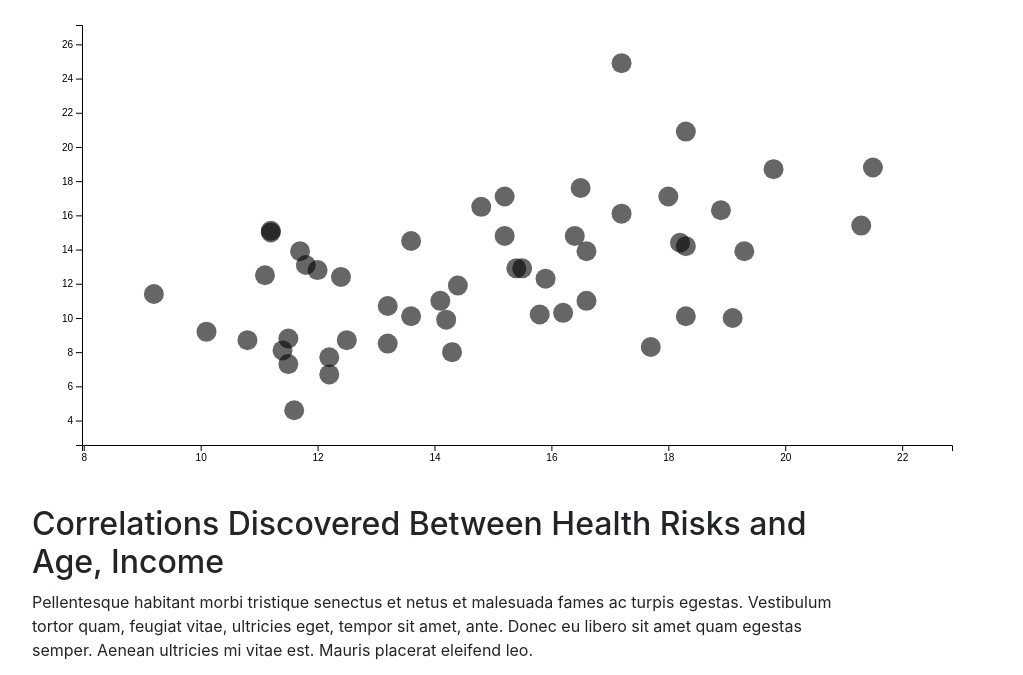
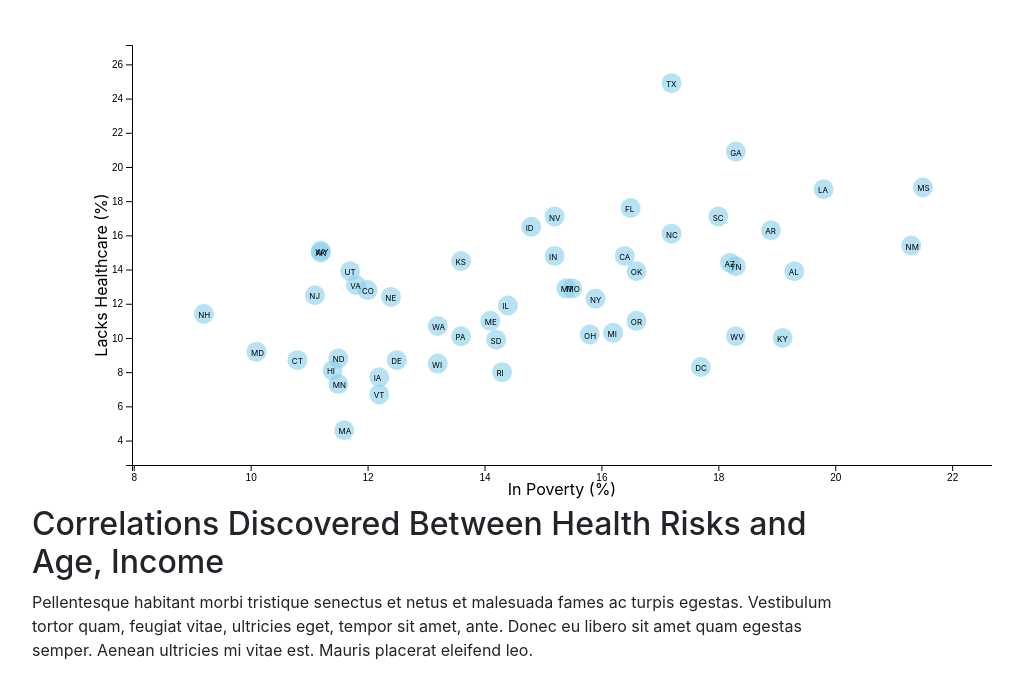
Before and after one commit to davidgmathews/HW_16_D3, a plain HTML site: page index.html in a window 1280 px wide. Shown: the part 51-726 px from the top of the page, without its empty margins (53-1076 px from the left). Drawn offline with nearby package versions, Linux system fonts and the light colour scheme.

Commit message:
complete

```diff
--- a/assets/js/app.js
+++ b/assets/js/app.js
@@ -1,113 +1,5 @@
-// // @TODO: YOUR CODE HERE!
-// // Step 1: Set up our chart
-// //= ================================
-// var svgWidth = 960;
-// var svgHeight = 500;
 
-// var margin = {
-//   top: 20,
-//   right: 40,
-//   bottom: 60,
-//   left: 50
-// };
-
-// var width = svgWidth - margin.left - margin.right;
-// var height = svgHeight - margin.top - margin.bottom;
-
-// // Step 2: Create an SVG wrapper,
-// // append an SVG group that will hold our chart,
-// // and shift the latter by left and top margins.
-// // =================================
-// var svg = d3
-//   .select("#scatter")
-//   .append("svg")
-//   .attr("width", svgWidth)
-//   .attr("height", svgHeight);
-
-// var chartGroup = svg.append("g")
-//   .attr("transform", `translate(${margin.left}, ${margin.top})`);
-
-// // Step 3:
-// // Import data from the donuts.csv file
-// // =================================
-// d3.csv("../HW_16_D3/assets/data/data.csv", healthData=> {
-
-
-//   console.log(healthData);
-
-//   // Format the data
-//   healthData.forEach(data=> {
-
-//     data.poverty = +data.poverty;
-//     data.healthcare = +data.healthcare;
-//   });
-
-//   // Step 5: Create the scales for the chart
-//   // =================================
-//   var xLinearScale = d3.scaleLinear()
-//     .domain(d3.extent(healthData, d => d.poverty))
-//     .range([0, width]);
-
-//   var yLinearScale = d3.scaleLinear().range([height, 0]);
-
-//   // Step 6: Set up the y-axis domain
-//   // ==============================================
-//   // @NEW! determine the max y value
-//   // find the max of the morning data
-//   var yMax = d3.max(healthData, d => d.healthcare);
-//   console.log(yMax);
-
-//   // Use the yMax value to set the yLinearScale domain
-//   yLinearScale.domain([0, yMax]);
-
-
-//   // Step 7: Create the axes
-//   // =================================
-//   var bottomAxis = d3.axisBottom(xLinearScale);
-//   var leftAxis = d3.axisLeft(yLinearScale);
-
-//   // Step 8: Append the axes to the chartGroup
-//   // ==============================================
-//   // Add x-axis
-//   chartGroup.append("g")
-//     .attr("transform", `translate(0, ${height})`)
-//     .call(bottomAxis);
-
-//   // Add y-axis
-//   chartGroup.append("g").call(leftAxis);
-
-//   // Step 9: Set up two line generators and append two SVG paths
-//   // ==============================================
-
-//   // Line generator for data
-//   var line1 = d3.line()
-//     .x(d => xLinearScale(d.poverty))
-//     .y(d => yLinearScale(d.healthcare));
-//   console.log("showing line1");
-//   console.log(line1);
-
-//   // Append a path for line1
-//   chartGroup
-//     .append("scatter")
-//     .attr("d", line1(healthData))
-
-//     .classed("line green", true);
-//   // var circles = svg.selectAll("circle");
-//   // circles.data(healthData)
-//   //   .enter()
-//   //   .append("circle")
-//   //   .attr("cx", d=>{return +d.poverty;})
-//   //   .attr("cy", d=>{return +d.healthcare;})
-//   //   .attr("r", 5)
-//   //   .attr("stroke", "black")
-//   //   .attr("stroke-width", "5")
-//   //   .attr("fill", "red");
-
-//   // console.log(circles);
-
-// });
-
-// data that you want to plot, I've used separate arrays for x and y values
+//reading in data to plot
 d3.csv("../HW_16_D3/assets/data/data.csv", healthData=> {
 
   // Format the data
@@ -117,6 +9,7 @@ d3.csv("../HW_16_D3/assets/data/data.csv", healthData=> {
     data.healthcare = +data.healthcare;
   });
 
+//creating arrays to hold x and y values separately
 var xdata = [],ydata = [];
 healthData.forEach(d=>{
   xdata.push(d.poverty);
@@ -126,9 +19,6 @@ healthData.forEach(d=>{
 
 
 // size and margins for the chart
-// var margin = {top: 20, right: 15, bottom: 60, left: 60}
-//   , width = 960 - margin.left - margin.right
-//   , height = 500 - margin.top - margin.bottom;
 var svgWidth = 960;
 var svgHeight = 500;
 
@@ -142,36 +32,25 @@ var margin = {
 var width = svgWidth - margin.left - margin.right;
 var height = svgHeight - margin.top - margin.bottom;
 
-// x and y scales, I've used linear here but there are other options
-// the scales translate data values to pixel values for you
+// x and y scales
+// the scales translate data values to pixel values
+//adding some padding on either end of the x range
 var xrange = d3.extent(healthData, d => d.poverty);
 xrange[0]=xrange[0]-(xrange[1]-xrange[0])*.1;
 xrange[1]=xrange[1]+(xrange[1]-xrange[0])*.1;
+console.log(xrange);
 var x = d3.scaleLinear()
       .domain(xrange)
-      .range([0, width]);        // the pixel range of the x-axis
+      .range([margin.left, width+margin.left]);        // the pixel range of the x-axis
 
-// var yMax = d3.max(healthData, d => d.healthcare);
 
 var yrange = d3.extent(healthData, d => d.healthcare)
+//adding some padding on either end of the y range
 yrange[0]=yrange[0]-(yrange[1]-yrange[0])*.1;
 yrange[1]=yrange[1]+(yrange[1]-yrange[0])*.1;
 var y = d3.scaleLinear()
-          // .domain([0, yMax])
           .domain(yrange)
-          .range([height, 0]);
-
-//   var yLinearScale = d3.scaleLinear().range([height, 0]);
-
-//   // Step 6: Set up the y-axis domain
-//   // ==============================================
-//   // @NEW! determine the max y value
-//   // find the max of the morning data
-
-
-//   // Use the yMax value to set the yLinearScale domain
-//   yLinearScale.domain([0, yMax]);
-
+          .range([height+margin.top, margin.top]);
 
 // the chart object, includes all margins
 var chart = d3.select('#scatter')
@@ -187,46 +66,56 @@ var main = chart.append('g')
 .attr('height', height)
 .attr('class', 'main')
 
-// // draw the x axis
-// var xLinearScale = d3.scaleLinear()
-//   .domain(d3.extent(healthData, d => d.poverty))
-//   .range([0, width]);
-
 var xAxis = d3.axisBottom(x);
-
-// main.append('g')
-// .attr('transform', 'translate(0,' + height + ')')
-// .attr('class', 'main axis date')
-// .call(xAxis);
-
-// // draw the y axis
-// var yLinearScale = d3.scaleLinear().range([height, 0]);
 var yAxis = d3.axisLeft(y);
 
-// main.append('g')
-// .attr('transform', 'translate(0,0)')
-// .attr('class', 'main axis date')
-// .call(yAxis);
-
-// Step 8: Append the axes to the chartGroup
-// ==============================================
 // Add x-axis
 main.append("g")
-  .attr("transform", `translate(0, ${height})`)
+  .attr("transform", `translate(0, ${height+margin.top})`)
   .call(xAxis);
 
 // Add y-axis
-main.append("g").call(yAxis);
+main.append("g")
+.attr("transform", `translate(${margin.left}, 0)`)
+.call(yAxis);
 
 // draw the graph object
 var g = main.append("svg:g");
 
+//adding scatter dots
 g.selectAll("scatter-dots")
-  .data(ydata)  // using the values in the ydata array
+  .data(healthData) // binding data to the scatter dots
   .enter().append("svg:circle")  // create a new circle for each value
-      .attr("cy", function (d) { return y(d); } ) // translate y value to a pixel
-      .attr("cx", function (d,i) { return x(xdata[i]); } ) // translate x value
+      .attr("cy", function (d) { return y(+d.healthcare); } ) // translate y value to a pixel
+      .attr("cx", function (d,i) { return x(+d.poverty); } ) // translate x value
       .attr("r", 10) // radius of circle
-      .style("opacity", 0.6); // opacity of circle
+      .style("fill","skyblue")
+      .style("opacity", 0.6); // opacity of circle.
+
+//Adding state abbreviation to scatter dots
+      g.selectAll("scatter-dots")
+  .data(healthData).enter()
+  .append("text")   //adding text tag for each circle
+  .attr("y",function (d) { return y(+d.healthcare); } )
+  .attr("x",function (d,i) { return x(+d.poverty); } )
+  .attr("dx", "-.7em") //offsets to align
+  .attr("dy", ".5em")   //offsets to align
+  .attr("font-size","8px")
+  .text(function(d){return(d.abbr);}); //adding text to the text tag
+
+//adding x axis label
+g.append("text")
+.attr("x",svgWidth*.5)
+.attr("y",svgHeight-margin.bottom*.5)
+.style("text-anchor", "middle")
+.text("In Poverty (%)");
+
+//adding y axis label
+g.append("text")
+.attr("transform", "rotate(-90)")
+.attr("x",-svgHeight*.5)
+.attr("y",margin.left*.5)
+.style("text-anchor", "middle")
+.text("Lacks Healthcare (%)");
 
 });
```
Also changed, not shown: index.html (+0 -3 lines).
